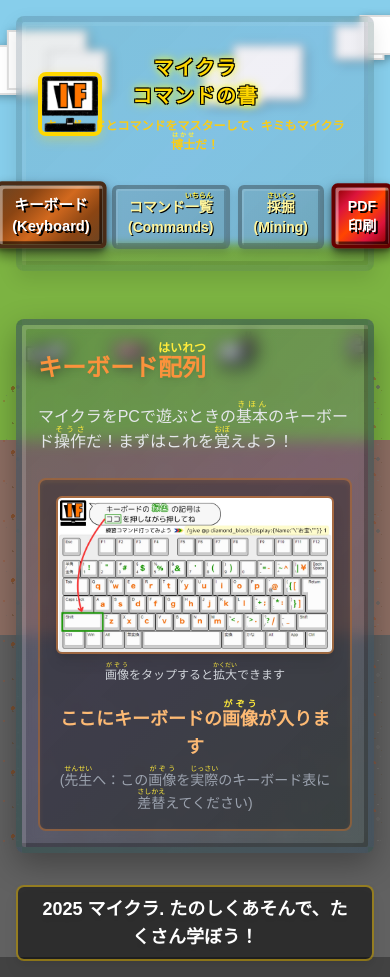
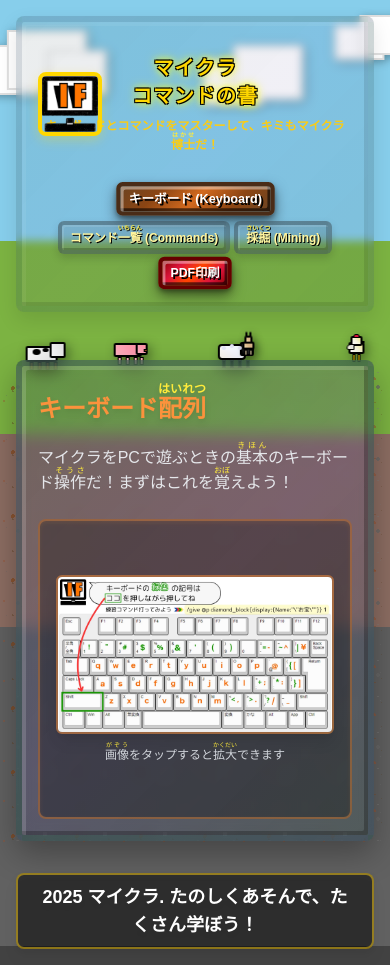
Before and after one commit to big-blue22/karikari, a React (Vite) app: page / in a window 390 px wide. Built offline with nearby package versions, Linux system fonts and the light colour scheme; a web font is replaced by a local one.

Commit message:
Fix display issues: remove unwanted text and improve mobile responsiveness
Co-authored-by: big-blue22 <209751624+big-blue22@users.noreply.github.com>

```diff
--- a/Header.tsx
+++ b/Header.tsx
@@ -57,7 +57,7 @@ const Header: React.FC<HeaderProps> = ({ activeTab, onTabChange }) => {
         </div>
       </div>
 
-      <nav className="mt-4 sm:mt-6 flex justify-center gap-2 sm:gap-4">
+      <nav className="mt-4 sm:mt-6 flex flex-wrap justify-center gap-1 sm:gap-4">
         <TabButton
           onClick={() => onTabChange(Tab.Keyboard)}
           isActive={activeTab === Tab.Keyboard}
--- a/KeyboardLayout.tsx
+++ b/KeyboardLayout.tsx
@@ -31,12 +31,7 @@ const KeyboardLayout: React.FC = () => {
         <p className="mt-2 text-gray-300 text-xs sm:text-sm">
           <Furigana>画像をタップすると拡大できます</Furigana>
         </p>
-        <p className="mt-4 text-orange-300 text-lg font-bold">
-          <Furigana>ここにキーボードの画像が入ります</Furigana>
-        </p>
-        <p className="text-gray-400 text-sm sm:text-base mt-1">
-          <Furigana>(先生へ：この画像を実際のキーボード表に差替えてください)</Furigana>
-        </p>
+
       </div>
 
       {/* Modal for enlarged image */}
--- a/TabButton.tsx
+++ b/TabButton.tsx
@@ -8,7 +8,7 @@ interface TabButtonProps {
 }
 
 const TabButton: React.FC<TabButtonProps> = ({ onClick, isActive, children, isActionButton = false }) => {
-  const baseClasses = "px-3 py-2 sm:px-6 sm:py-3 text-sm sm:text-lg font-bold rounded-md transition-all duration-200 ease-in-out transform focus:outline-none focus:ring-4 focus:ring-yellow-500 focus:ring-opacity-50";
+  const baseClasses = "px-2 py-1 sm:px-3 sm:py-2 md:px-6 md:py-3 text-xs sm:text-sm md:text-lg font-bold rounded-md transition-all duration-200 ease-in-out transform focus:outline-none focus:ring-4 focus:ring-yellow-500 focus:ring-opacity-50";
 
   const activeStyle = {
     background: 'linear-gradient(135deg, #6B4423 0%, #8B4513 25%, #D2691E 50%, #8B4513 75%, #6B4423 100%)',
```
